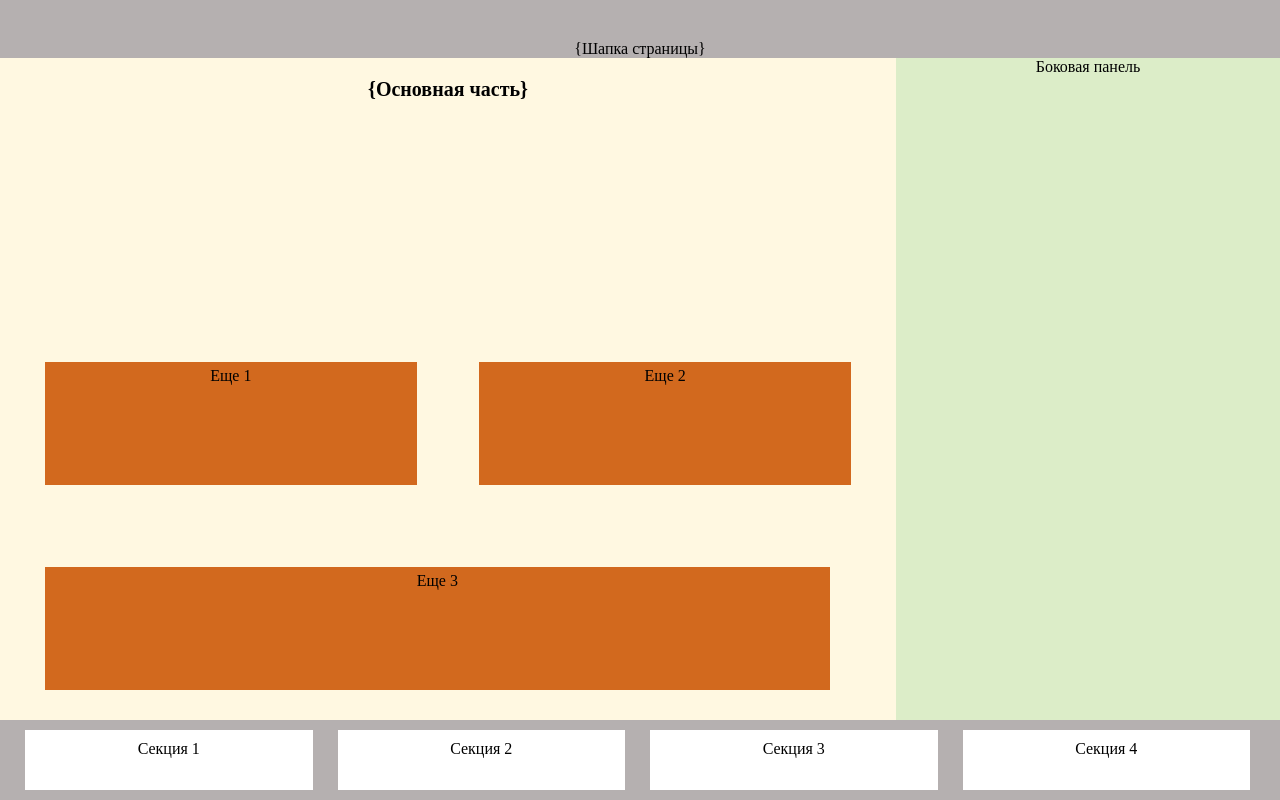
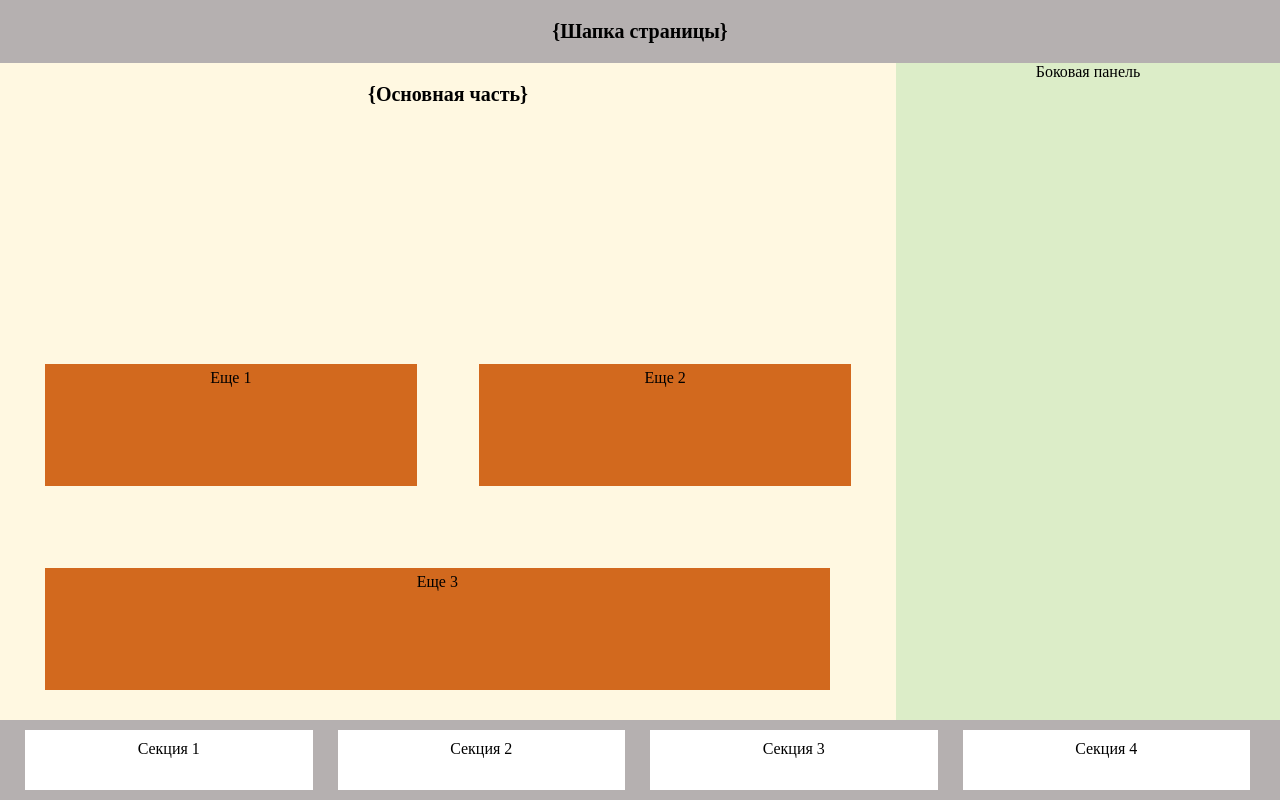
Before and after one commit to alexandralexa/test, a plain HTML site: page index.html in a window 1280 px wide. Drawn offline with Linux system fonts and the light colour scheme.

Commit message:
исправления

```diff
--- a/assets/styles/style.css
+++ b/assets/styles/style.css
@@ -73,7 +73,7 @@ body {
 
 .col_aside {
     flex: 0 0 30%;
-    max-width: 33, 333333%;
+    max-width: 30%;
 }
 
 .col_article {
--- a/index.html
+++ b/index.html
@@ -12,7 +12,7 @@
 
 <body>
  <header class="container">
-    <div class="title"></div>
+    <div class="title">
     {Шапка cтраницы}</div>
   </header>
   <main class="container_r" >
```
